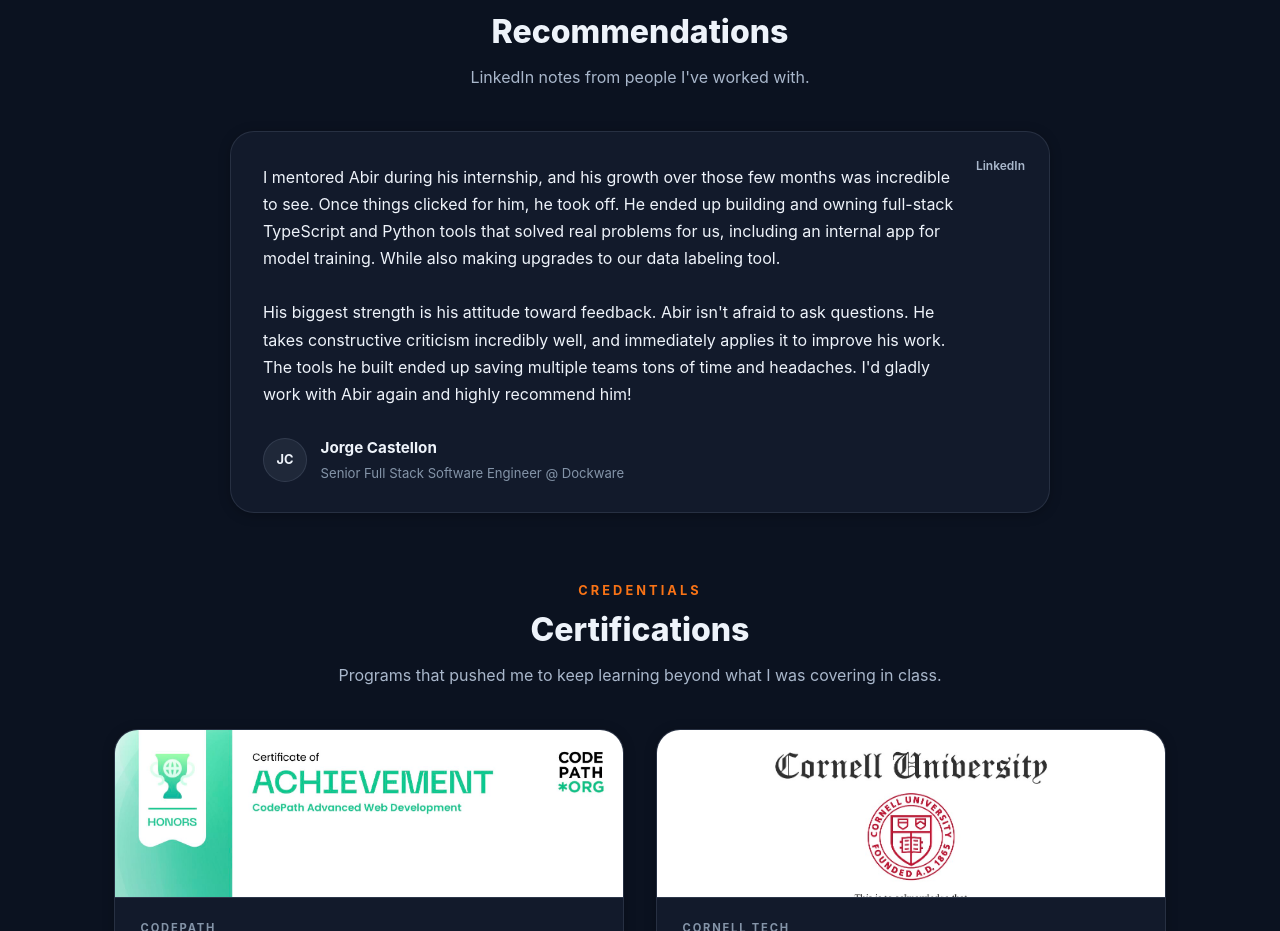
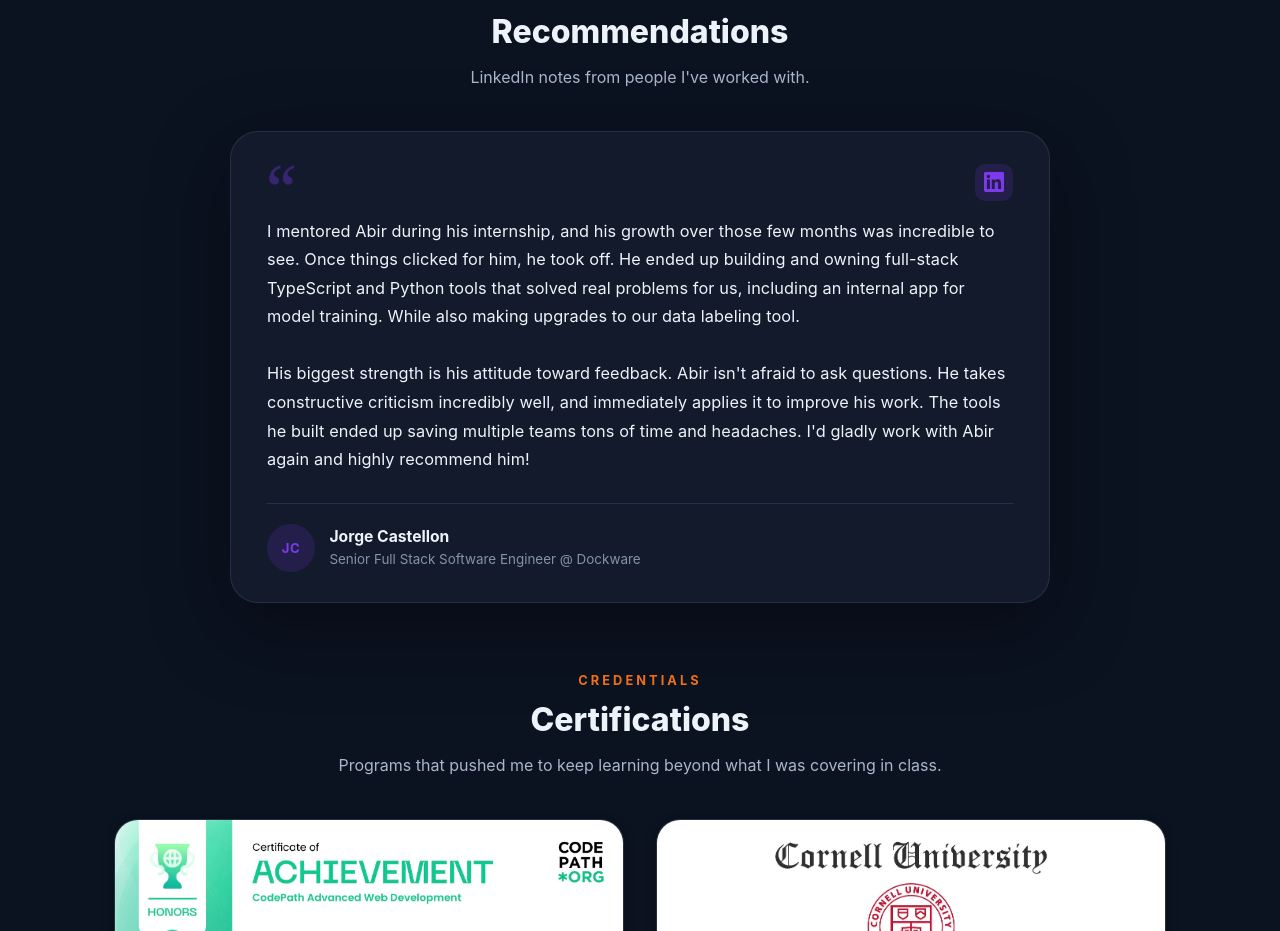
Before and after one commit to abirmahmood6/personal_website, a React (Vite) app in the folder client/: page / in a window 1280 px wide. Shown: the part 1660-2591 px from the top of the page. Built offline with nearby package versions, Linux system fonts and the light colour scheme.

Commit message:
style recommendation cards to match linkedin notes layout

```diff
--- a/client/src/App.css
+++ b/client/src/App.css
@@ -1641,7 +1641,7 @@ img {
   transform: translate(2px, -2px);
 }
 
-/* ─── Recommendations (shell) ───────────────────────────── */
+/* ─── Recommendations ───────────────────────────────────── */
 
 .recommendations-shell {
   max-width: 820px;
@@ -1652,71 +1652,133 @@ img {
   position: relative;
   background: var(--surface);
   border: 1px solid var(--border);
-  border-radius: 24px;
-  box-shadow: var(--shadow-sm);
-  padding: 2rem 2rem 1.75rem;
+  border-radius: 28px;
+  box-shadow: var(--shadow);
+  padding: 2rem 2.25rem 1.85rem;
+  transition: border-color 0.22s ease, box-shadow 0.22s ease;
+}
+
+.recommendation-card:hover {
+  border-color: var(--border-strong);
+  box-shadow: var(--shadow-md);
+}
+
+.recommendation-card-top {
+  display: flex;
+  align-items: flex-start;
+  justify-content: space-between;
+  gap: 1rem;
+  margin-bottom: 0.35rem;
+}
+
+.recommendation-mark {
+  display: block;
+  font-family: Georgia, "Times New Roman", serif;
+  font-size: 4.25rem;
+  line-height: 0.7;
+  color: var(--accent-violet);
+  opacity: 0.35;
+  user-select: none;
+  margin-left: -0.1rem;
 }
 
 .recommendation-linkedin {
-  position: absolute;
-  top: 1.5rem;
-  right: 1.5rem;
-  font-size: 0.75rem;
-  font-weight: 600;
-  color: var(--text-secondary);
+  display: inline-flex;
+  align-items: center;
+  justify-content: center;
+  width: 2.35rem;
+  height: 2.35rem;
+  border-radius: 10px;
+  background: var(--accent-violet-soft);
+  color: var(--accent-violet);
   text-decoration: none;
+  flex-shrink: 0;
+  transition: background 0.18s ease, color 0.18s ease, transform 0.18s ease;
 }
 
 .recommendation-linkedin:hover {
-  color: var(--text-primary);
+  background: color-mix(in srgb, var(--accent-violet) 22%, transparent);
+  color: var(--accent-violet);
+  transform: translateY(-1px);
+}
+
+.recommendation-linkedin:focus-visible {
+  outline: 2px solid var(--accent-violet);
+  outline-offset: 2px;
 }
 
 .recommendation-quote {
-  margin: 0 0 1.75rem;
-  color: var(--text-primary);
-  font-size: 1rem;
-  line-height: 1.7;
+  margin: 0.35rem 0 1.85rem;
+  color: var(--text-primary);
+  font-size: 1.02rem;
+  line-height: 1.75;
   white-space: pre-line;
-  padding-right: 3rem;
+  letter-spacing: 0.005em;
 }
 
 .recommendation-author {
   display: flex;
   align-items: center;
-  gap: 0.85rem;
+  gap: 0.9rem;
+  border-top: 1px solid var(--border);
+  padding-top: 1.25rem;
 }
 
 .recommendation-avatar {
   display: inline-flex;
   align-items: center;
   justify-content: center;
-  width: 2.75rem;
-  height: 2.75rem;
+  width: 3rem;
+  height: 3rem;
   border-radius: 50%;
-  background: var(--tag-bg);
-  border: 1px solid var(--border);
-  color: var(--text-primary);
-  font-size: 0.8rem;
+  background: var(--accent-violet-soft);
+  color: var(--accent-violet);
+  font-size: 0.82rem;
   font-weight: 700;
+  letter-spacing: 0.04em;
   flex-shrink: 0;
 }
 
 .recommendation-author-text {
   display: flex;
   flex-direction: column;
-  gap: 0.15rem;
+  gap: 0.2rem;
   min-width: 0;
 }
 
 .recommendation-name {
   margin: 0;
-  font-size: 0.95rem;
+  font-size: 0.98rem;
   font-weight: 700;
   color: var(--text-primary);
+  line-height: 1.25;
 }
 
 .recommendation-title {
   margin: 0;
-  font-size: 0.82rem;
+  font-size: 0.84rem;
   color: var(--muted);
-}
+  line-height: 1.4;
+}
+
+@media (max-width: 639px) {
+  .recommendation-card {
+    padding: 1.5rem 1.35rem 1.4rem;
+    border-radius: 22px;
+  }
+
+  .recommendation-mark {
+    font-size: 3.4rem;
+  }
+
+  .recommendation-quote {
+    font-size: 0.95rem;
+    margin-bottom: 1.4rem;
+  }
+
+  .recommendation-avatar {
+    width: 2.65rem;
+    height: 2.65rem;
+    font-size: 0.75rem;
+  }
+}
--- a/client/src/pages/Home.jsx
+++ b/client/src/pages/Home.jsx
@@ -178,6 +178,8 @@ const Home = () => {
 
           <div className="recommendations-shell">
             <article className="recommendation-card">
+              <div className="recommendation-card-top">
+                <span className="recommendation-mark" aria-hidden="true">“</span>
                 <a
                   className="recommendation-linkedin"
                   href={recommendations[0].linkedin}
@@ -185,8 +187,11 @@ const Home = () => {
                   rel="noopener noreferrer"
                   aria-label={`View ${recommendations[0].name} on LinkedIn`}
                 >
-                LinkedIn
+                  <svg width="20" height="20" viewBox="0 0 24 24" fill="currentColor" aria-hidden="true">
+                    <path d="M20.447 20.452h-3.554v-5.569c0-1.328-.027-3.037-1.852-3.037-1.853 0-2.136 1.445-2.136 2.939v5.667H9.351V9h3.414v1.561h.046c.477-.9 1.637-1.85 3.37-1.85 3.601 0 4.267 2.37 4.267 5.455v6.286zM5.337 7.433a2.062 2.062 0 0 1-2.063-2.065 2.064 2.064 0 1 1 2.063 2.065zm1.782 13.019H3.555V9h3.564v11.452zM22.225 0H1.771C.792 0 0 .774 0 1.729v20.542C0 23.227.792 24 1.771 24h20.451C23.2 24 24 23.227 24 22.271V1.729C24 .774 23.2 0 22.222 0h.003z" />
+                  </svg>
                 </a>
+              </div>
               <p className="recommendation-quote">{recommendations[0].quote}</p>
               <div className="recommendation-author">
                 <span className="recommendation-avatar" aria-hidden="true">
```
Lines whose indentation alone changed are shown as unchanged.
